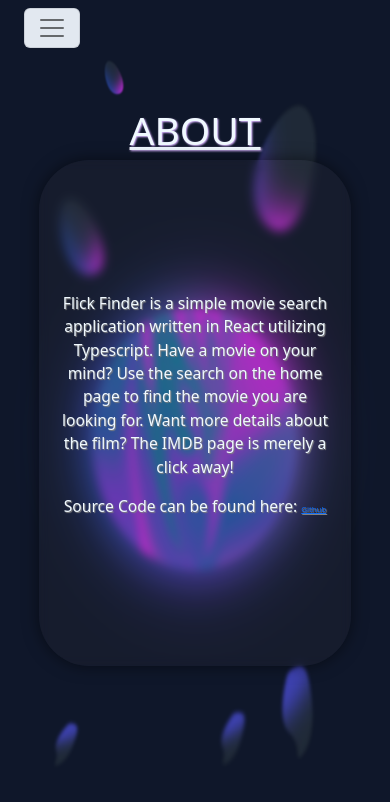
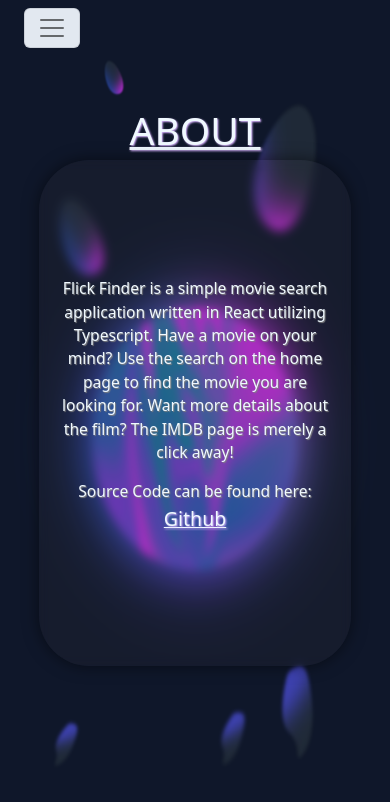
Before and after one commit to skuttenkuler/Flick-Finder, a React (Create React App) app: page /about in a window 390 px wide. Shown: the top 802 px of the page. Built offline with nearby package versions, Linux system fonts and the light colour scheme.

Commit message:
final touches added

```diff
--- a/src/app/pages/About/styles.css
+++ b/src/app/pages/About/styles.css
@@ -32,7 +32,11 @@ header{
     font-size:2vw;
     text-shadow: 1px 1px 1px grey;
 }
-
+.about-link a{
+    color: #f0f9ff !important;
+    font-size:2vw;
+    text-shadow: 1px 1px 2px #d8b4fe;
+}
 
 @media only screen and (max-width: 992px) {
     header{
@@ -51,4 +55,7 @@ header{
         font-size:4vw;
         text-shadow: 1px 1px 1px grey;
     }
+    .about-link a{
+        font-size:5vw;
+    }
 }
```
